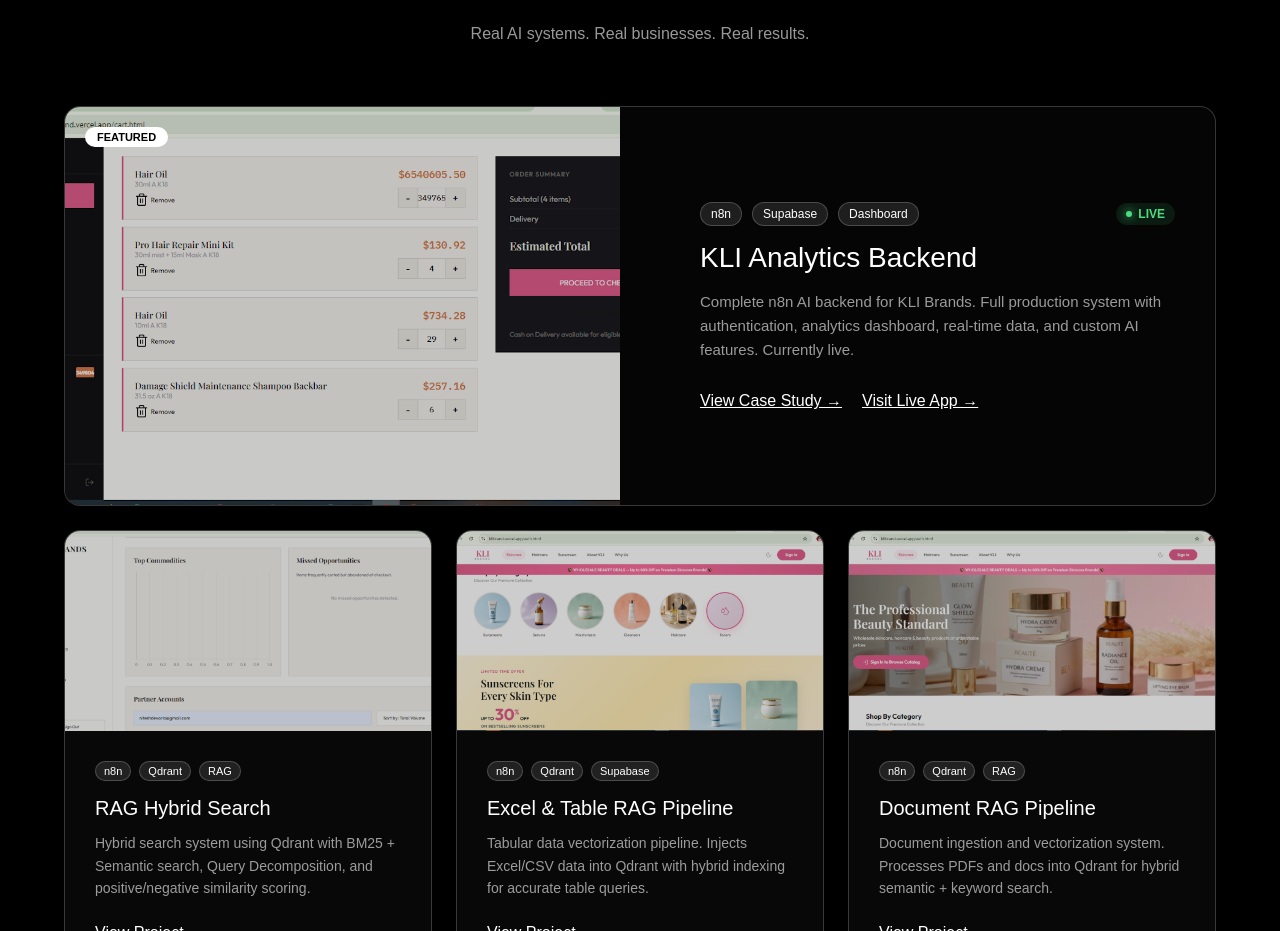
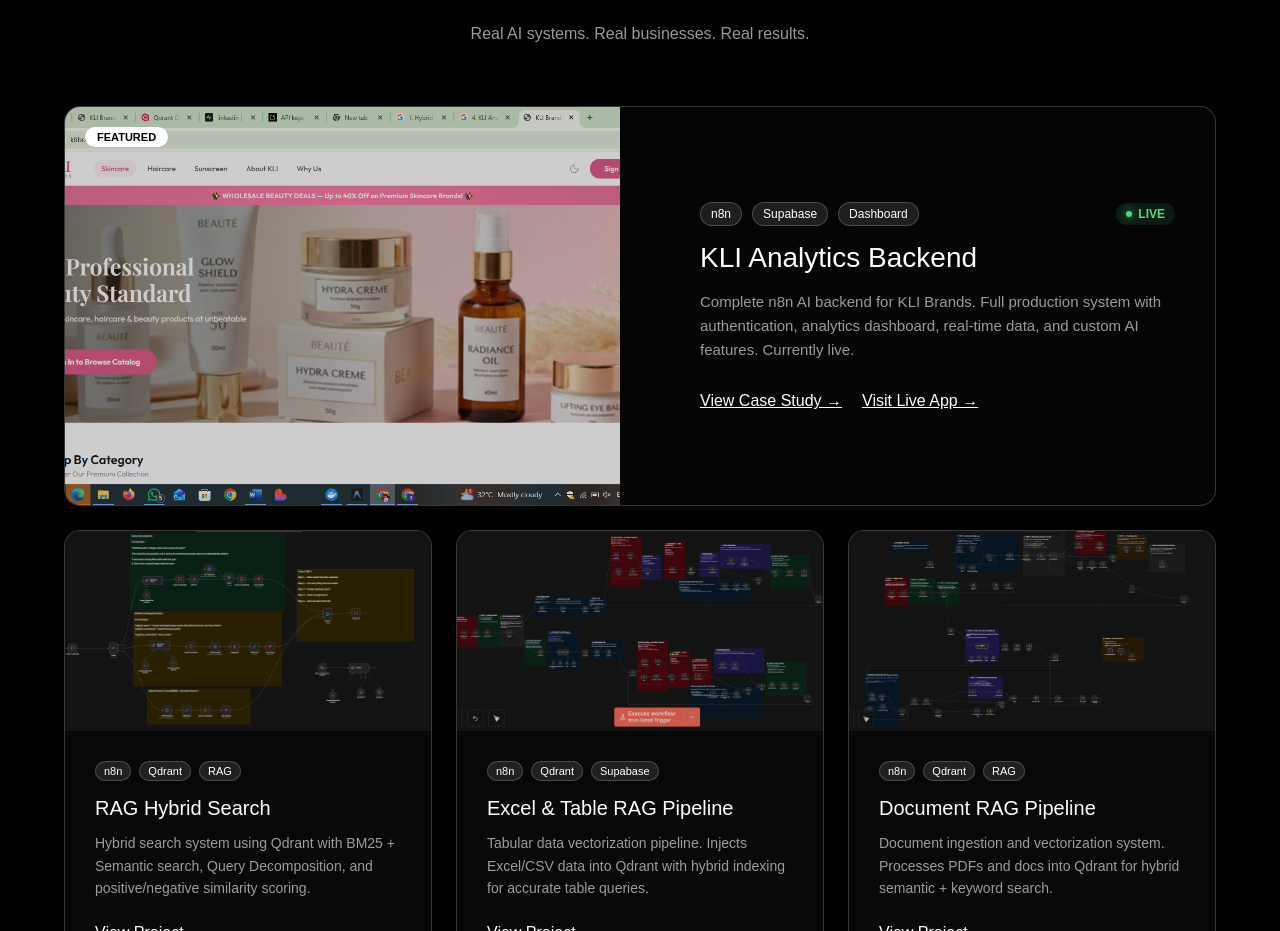
Before and after one commit to nithesh454/aethera, a plain HTML site: page portfolio.html in a window 1280 px wide. Shown: the part 278-1209 px from the top of the page. Drawn offline with Linux system fonts and the light colour scheme; a web font is replaced by a local one.

Commit message:
Update portfolio project images to real workflow screenshots

```diff
--- a/portfolio.html
+++ b/portfolio.html
@@ -50,10 +50,10 @@
 
       <!-- FEATURED PROJECT (Full width) -->
       <div class="w3-card" style="grid-column: 1 / -1; display: grid; grid-template-columns: 1fr 1fr; gap: 40px; padding: 0; overflow: hidden; background: rgba(255,255,255,0.02); min-height: 400px; position: relative;">
-        <!-- Left Side: Image placeholder -->
+        <!-- Left Side: Image -->
         <div style="width: 100%; height: 100%; min-height: 300px; display: flex; align-items: center; justify-content: center; position: relative;">
             <div style="position: absolute; top: 20px; left: 20px; background: white; color: black; font-size: 11px; font-weight: bold; padding: 4px 12px; border-radius: 20px; z-index: 10;">FEATURED</div>
-            <img src="images/portfolio_project_4.jpg" alt="KLI Analytics Backend" style="width: 100%; height: 100%; object-fit: cover; opacity: 0.8; transition: opacity 0.3s;" onmouseover="this.style.opacity=1" onmouseout="this.style.opacity=0.8">
+            <img src="images/kli-backend.png" alt="KLI Analytics Backend" style="width: 100%; height: 100%; object-fit: cover; opacity: 0.8; transition: opacity 0.3s;" onmouseover="this.style.opacity=1" onmouseout="this.style.opacity=0.8">
         </div>
 
         <!-- Right Side: Content -->
@@ -83,7 +83,7 @@
       <!-- Regular Project 1 -->
       <div class="w3-card" style="padding: 0; overflow: hidden; display: flex; flex-direction: column;">
         <div style="width: 100%; height: 200px; display: flex; align-items: center; justify-content: center; overflow: hidden;">
-          <img src="images/portfolio_project_1.jpg" alt="RAG Hybrid Search" style="width: 100%; height: 100%; object-fit: cover; opacity: 0.8; transition: opacity 0.3s;" onmouseover="this.style.opacity=1" onmouseout="this.style.opacity=0.8">
+          <img src="images/rag-hybrid-search.png" alt="RAG Hybrid Search" style="width: 100%; height: 100%; object-fit: cover; opacity: 0.8; transition: opacity 0.3s;" onmouseover="this.style.opacity=1" onmouseout="this.style.opacity=0.8">
         </div>
         <div style="padding: 30px; display: flex; flex-direction: column; flex: 1;">
           <div style="display: flex; gap: 8px; flex-wrap: wrap; margin-bottom: 16px;">
@@ -102,7 +102,7 @@
       <!-- Regular Project 2 -->
       <div class="w3-card" style="padding: 0; overflow: hidden; display: flex; flex-direction: column;">
         <div style="width: 100%; height: 200px; display: flex; align-items: center; justify-content: center; overflow: hidden;">
-          <img src="images/portfolio_project_2.jpg" alt="Excel & Table RAG Pipeline" style="width: 100%; height: 100%; object-fit: cover; opacity: 0.8; transition: opacity 0.3s;" onmouseover="this.style.opacity=1" onmouseout="this.style.opacity=0.8">
+          <img src="images/excel-rag-pipeline.png" alt="Excel & Table RAG Pipeline" style="width: 100%; height: 100%; object-fit: cover; opacity: 0.8; transition: opacity 0.3s;" onmouseover="this.style.opacity=1" onmouseout="this.style.opacity=0.8">
         </div>
         <div style="padding: 30px; display: flex; flex-direction: column; flex: 1;">
           <div style="display: flex; gap: 8px; flex-wrap: wrap; margin-bottom: 16px;">
@@ -121,7 +121,7 @@
       <!-- Regular Project 3 -->
       <div class="w3-card" style="padding: 0; overflow: hidden; display: flex; flex-direction: column;">
         <div style="width: 100%; height: 200px; display: flex; align-items: center; justify-content: center; overflow: hidden;">
-          <img src="images/portfolio_project_3.jpg" alt="Document RAG Pipeline" style="width: 100%; height: 100%; object-fit: cover; opacity: 0.8; transition: opacity 0.3s;" onmouseover="this.style.opacity=1" onmouseout="this.style.opacity=0.8">
+          <img src="images/document-rag-pipeline.png" alt="Document RAG Pipeline" style="width: 100%; height: 100%; object-fit: cover; opacity: 0.8; transition: opacity 0.3s;" onmouseover="this.style.opacity=1" onmouseout="this.style.opacity=0.8">
         </div>
         <div style="padding: 30px; display: flex; flex-direction: column; flex: 1;">
           <div style="display: flex; gap: 8px; flex-wrap: wrap; margin-bottom: 16px;">
```
Also changed, not shown: images/document-rag-pipeline.png (added), images/excel-rag-pipeline.png (added), images/kli-backend.png (added), images/portfolio_project_1.jpg (deleted), images/portfolio_project_2.jpg (deleted), images/portfolio_project_3.jpg (deleted), images/portfolio_project_4.jpg (deleted), images/rag-hybrid-search.png (added).
